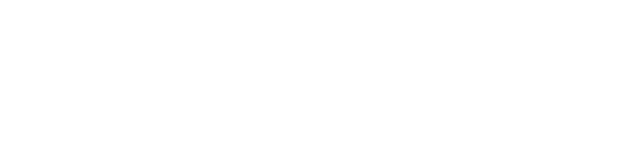
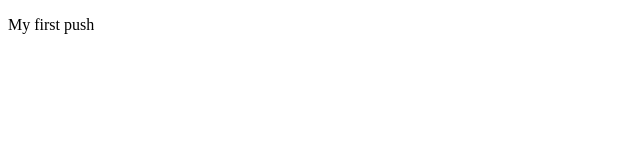
Before and after one commit to Pats101/Portfolio, a plain HTML site: page index.html in a window 1280 px wide. Shown: the whole page, without its empty margins (0-640 px from the left). Drawn offline with Linux system fonts and the light colour scheme.

Commit message:
testing phase

```diff
--- a/index.html
+++ b/index.html
@@ -4,6 +4,6 @@
 	<title>Porfolio</title>
 </head>
 <body>
-
+	<p>My first push</p>
 </body>
 </html>
```
